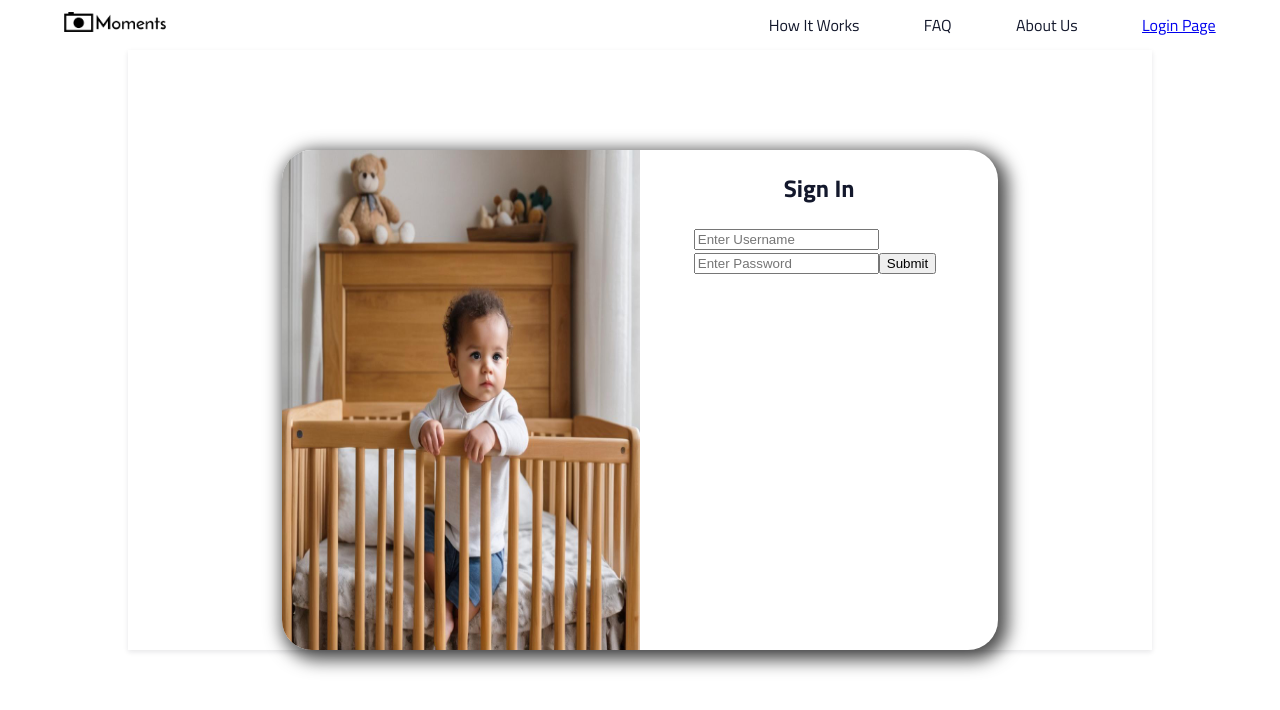
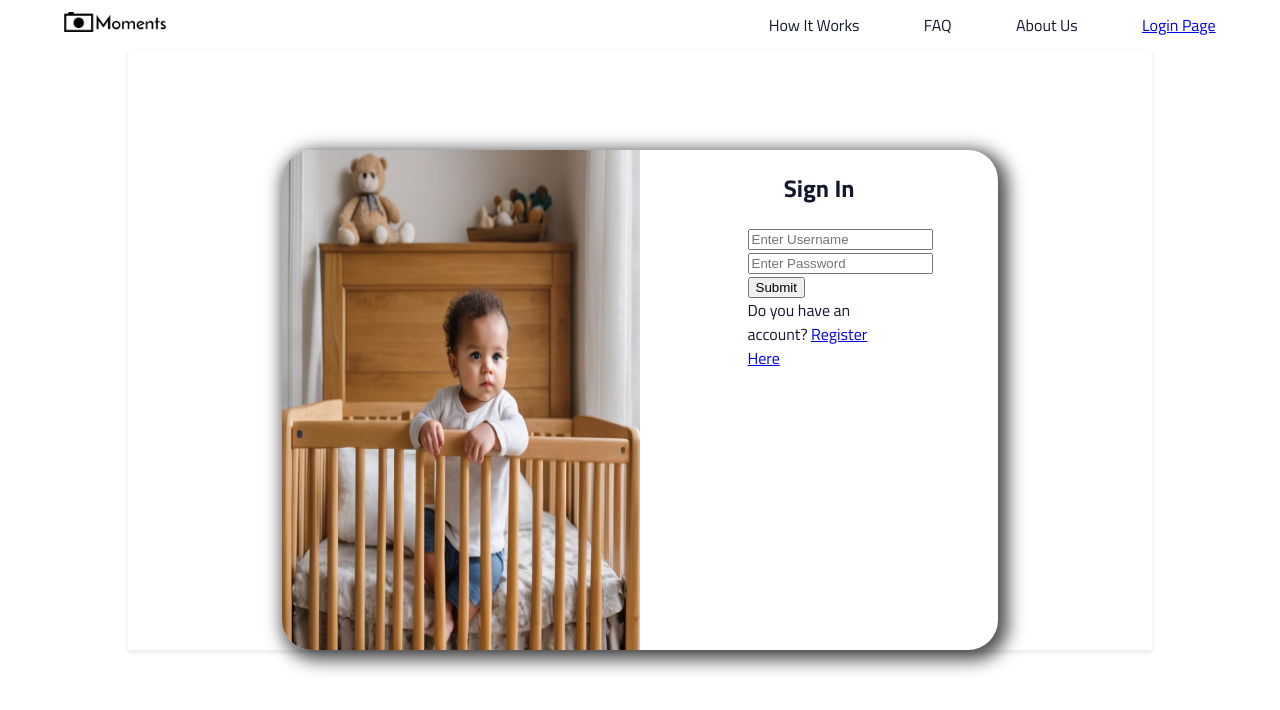
Before and after one commit to kbenoit2007/capstone-react, a React (Create React App) app: page /login in a window 1280 px wide. Shown: the top 710 px of the page. Built offline with nearby package versions, Linux system fonts and the light colour scheme; no server answers.

Commit message:
added register link to Login

```diff
--- a/src/components/LoginRegister/LoginRegister.js
+++ b/src/components/LoginRegister/LoginRegister.js
@@ -12,6 +12,7 @@ function LoginRegister(){
     const [loginUserName,setLoginUserName] = useState("")
     const [loginPassword,setLoginPassword] = useState("")
     const [registerPageVisible, setRegisterPageVisible] = useState(false)
+    const [nameRegister, setNameRegister] = useState("")
     const [userNameRegister, setUserNameRegister] = useState("")
     const [passwordRegister, setPasswordRegister] = useState("")
 
@@ -77,9 +78,8 @@ function LoginRegister(){
 
     // Register Logic
     function handleName(newText){
-
+      setNameRegister(newText)
     }
-
     function handleRegisterUserName(newText){
         setUserNameRegister(newText)
     }
@@ -89,11 +89,10 @@ function LoginRegister(){
         setPasswordRegister(newText)
     }
 
-
-
     async function handleRegister(event){
         event.preventDefault()
         const userObject ={
+            name: nameRegister,
             username:userNameRegister,
             password:passwordRegister
         }
@@ -136,6 +135,7 @@ function LoginRegister(){
             <TextInput className="input__password" placeholder="Enter Password" type="password" onTextChange={handlePassword} />
             <SubmitButton />
             </form>
+            <div>Do you have an account? <Link to="../register" >Register Here</Link></div>
         </div></>)}
 
         </div>
--- a/src/components/LoginRegister/LoginRegister.scss
+++ b/src/components/LoginRegister/LoginRegister.scss
@@ -12,7 +12,7 @@
     &__textContainer{
         display: flex;
         flex-direction: column;
-        width: 70%;
+        width: 40%;
     }
     &__image{
         // height: 200px;
```
